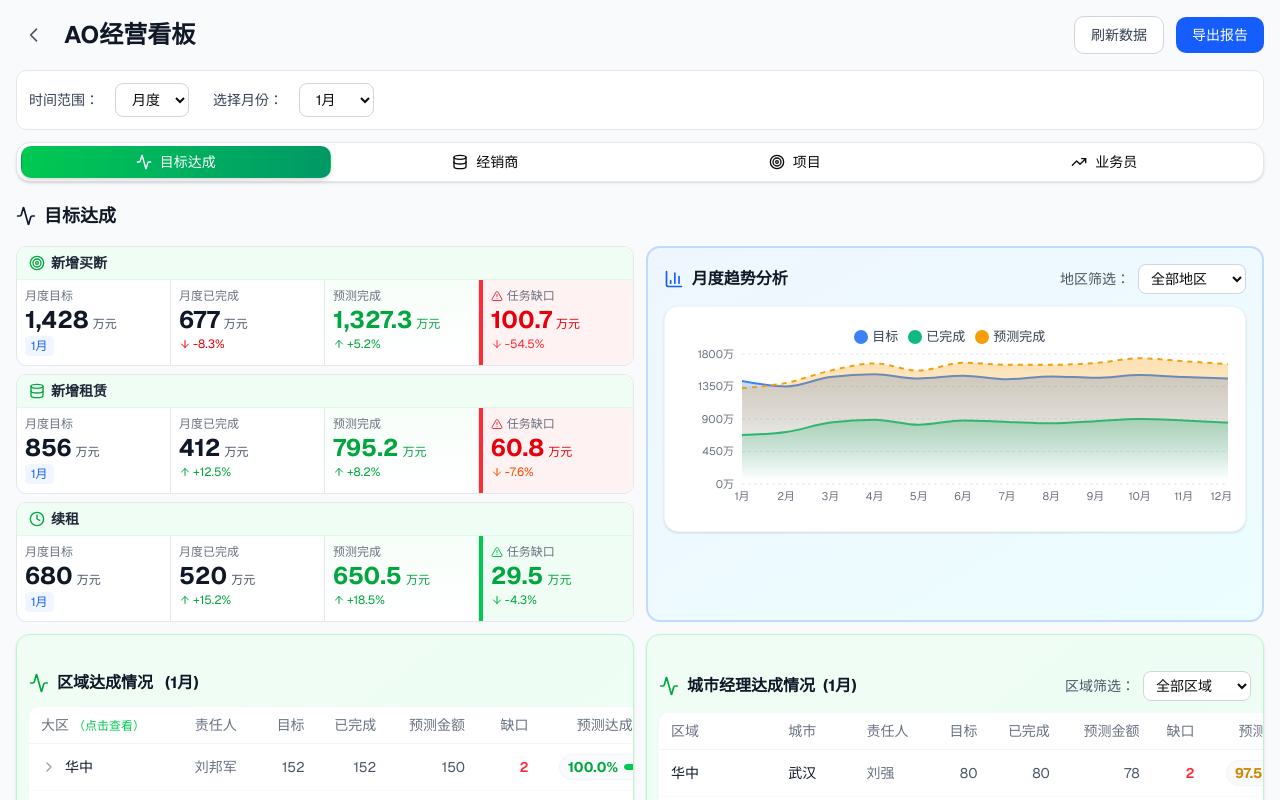
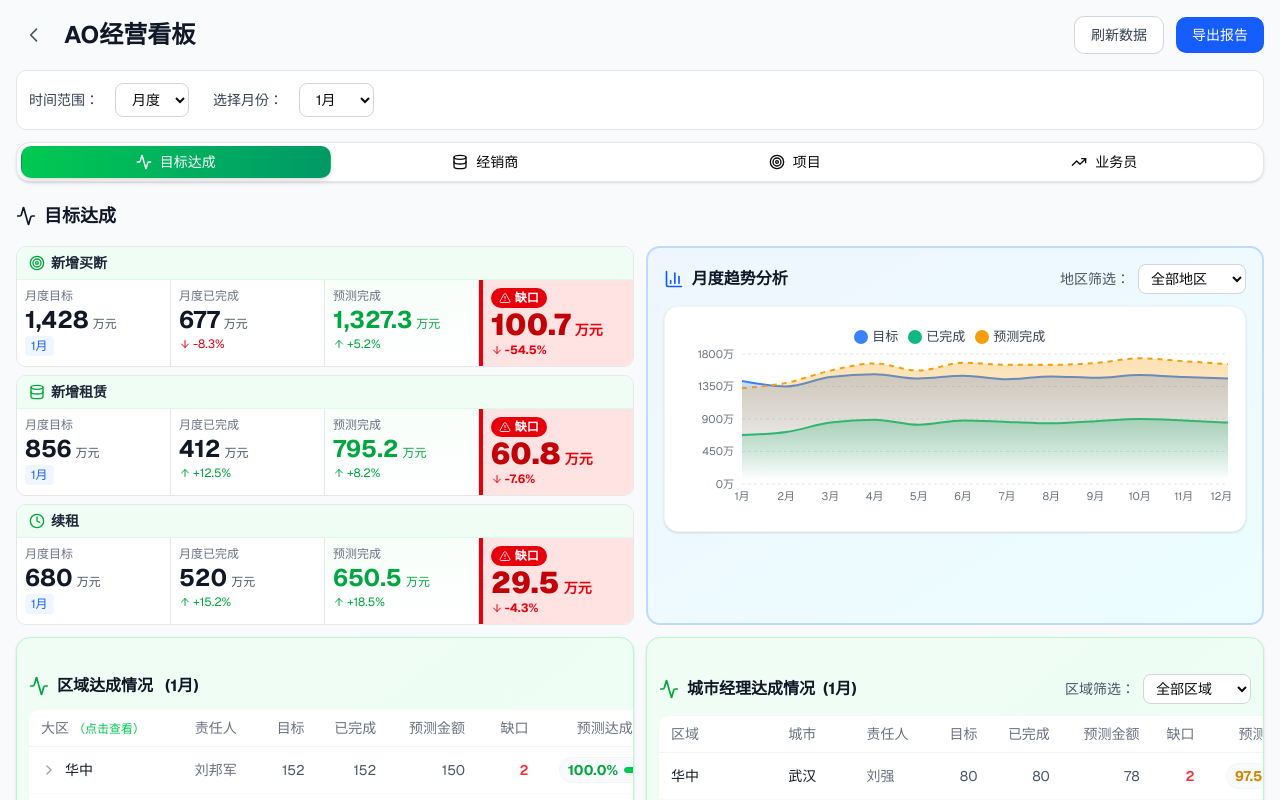
Before and after one commit to navylee1990/coze_jsc, a Next.js app: page /sales in a window 1280 px wide. Shown: the top 800 px of the page. Built offline with nearby package versions, Linux system fonts and the light colour scheme.

Commit message:
feat: 优化目标达成页任务缺口展示，增强视觉醒目度

```diff
--- a/src/app/sales/page.tsx
+++ b/src/app/sales/page.tsx
@@ -829,20 +829,26 @@ export default function SalesDashboard() {
                   </div>
                 </div>
 
-                {/* 任务缺口 */}
-                <div className="px-2 py-2 bg-red-50 border-l-4 border-red-500">
-                  <div className="flex items-center gap-1 text-xs font-medium text-gray-500 mb-1">
-                    <AlertTriangle className="w-3 h-3 text-red-500 flex-shrink-0" />
-                    <span>任务缺口</span>
+                {/* 任务缺口 - 醒目展示 */}
+                <div className={`px-2 py-2 ${currentRangeData.gap > 0 ? 'bg-red-100 border-l-4 border-red-600' : currentRangeData.gap < 0 ? 'bg-green-100 border-l-4 border-green-600' : 'bg-gray-100 border-l-4 border-gray-400'}`}>
+                  <div className="flex items-center justify-between mb-0.5">
+                    <div className={`inline-flex items-center gap-1 px-2 py-0.5 rounded-full text-xs font-bold ${currentRangeData.gap > 0 ? 'bg-red-600 text-white' : currentRangeData.gap < 0 ? 'bg-green-600 text-white' : 'bg-gray-400 text-white'}`}>
+                      <AlertTriangle className={`w-3 h-3 ${currentRangeData.gap > 0 ? 'animate-pulse' : ''}`} />
+                      <span>{currentRangeData.gap > 0 ? '缺口' : currentRangeData.gap < 0 ? '超额' : '持平'}</span>
+                    </div>
                   </div>
                   <div className="flex items-baseline gap-1">
-                    <span className="text-2xl font-bold text-red-600 leading-none">{currentRangeData.gap.toLocaleString()}</span>
-                    <span className="text-xs text-red-600">万元</span>
-                  </div>
-                  <div className="flex items-center gap-0.5 text-xs text-red-500 mt-1">
-                    <ArrowDown className="w-3 h-3" />
-                    <span>-54.5%</span>
-                  </div>
+                    <span className={`text-3xl font-black leading-none ${currentRangeData.gap > 0 ? 'text-red-700' : currentRangeData.gap < 0 ? 'text-green-700' : 'text-gray-700'}`}>
+                      {currentRangeData.gap > 0 ? '' : '+'}{currentRangeData.gap.toLocaleString()}
+                    </span>
+                    <span className={`text-sm font-bold ${currentRangeData.gap > 0 ? 'text-red-600' : currentRangeData.gap < 0 ? 'text-green-600' : 'text-gray-600'}`}>万元</span>
+                  </div>
+                  {currentRangeData.gap !== 0 && (
+                    <div className={`flex items-center gap-0.5 text-xs mt-0.5 ${currentRangeData.gap > 0 ? 'text-red-600' : 'text-green-600'}`}>
+                      {currentRangeData.gap > 0 ? <ArrowDown className="w-3 h-3" /> : <ArrowUp className="w-3 h-3" />}
+                      <span className="font-bold">{currentRangeData.gap > 0 ? '-' : '+'}54.5%</span>
+                    </div>
+                  )}
                 </div>
               </div>
             </div>
@@ -898,20 +904,26 @@ export default function SalesDashboard() {
                   </div>
                 </div>
 
-                {/* 任务缺口 */}
-                <div className="px-2 py-2 bg-red-50 border-l-4 border-red-500">
-                  <div className="flex items-center gap-1 text-xs font-medium text-gray-500 mb-1">
-                    <AlertTriangle className="w-3 h-3 text-red-500 flex-shrink-0" />
-                    <span>任务缺口</span>
+                {/* 任务缺口 - 醒目展示 */}
+                <div className={`px-2 py-2 ${leaseTimeRangeData[timeRange as keyof typeof leaseTimeRangeData].gap > 0 ? 'bg-red-100 border-l-4 border-red-600' : leaseTimeRangeData[timeRange as keyof typeof leaseTimeRangeData].gap < 0 ? 'bg-green-100 border-l-4 border-green-600' : 'bg-gray-100 border-l-4 border-gray-400'}`}>
+                  <div className="flex items-center justify-between mb-0.5">
+                    <div className={`inline-flex items-center gap-1 px-2 py-0.5 rounded-full text-xs font-bold ${leaseTimeRangeData[timeRange as keyof typeof leaseTimeRangeData].gap > 0 ? 'bg-red-600 text-white' : leaseTimeRangeData[timeRange as keyof typeof leaseTimeRangeData].gap < 0 ? 'bg-green-600 text-white' : 'bg-gray-400 text-white'}`}>
+                      <AlertTriangle className={`w-3 h-3 ${leaseTimeRangeData[timeRange as keyof typeof leaseTimeRangeData].gap > 0 ? 'animate-pulse' : ''}`} />
+                      <span>{leaseTimeRangeData[timeRange as keyof typeof leaseTimeRangeData].gap > 0 ? '缺口' : leaseTimeRangeData[timeRange as keyof typeof leaseTimeRangeData].gap < 0 ? '超额' : '持平'}</span>
+                    </div>
                   </div>
                   <div className="flex items-baseline gap-1">
-                    <span className="text-2xl font-bold text-red-600 leading-none">{leaseTimeRangeData[timeRange as keyof typeof leaseTimeRangeData].gap.toLocaleString()}</span>
-                    <span className="text-xs text-red-600">万元</span>
-                  </div>
-                  <div className="flex items-center gap-0.5 text-xs text-orange-600 mt-1">
-                    <ArrowDown className="w-3 h-3" />
-                    <span>-7.6%</span>
-                  </div>
+                    <span className={`text-3xl font-black leading-none ${leaseTimeRangeData[timeRange as keyof typeof leaseTimeRangeData].gap > 0 ? 'text-red-700' : leaseTimeRangeData[timeRange as keyof typeof leaseTimeRangeData].gap < 0 ? 'text-green-700' : 'text-gray-700'}`}>
+                      {leaseTimeRangeData[timeRange as keyof typeof leaseTimeRangeData].gap > 0 ? '' : '+'}{leaseTimeRangeData[timeRange as keyof typeof leaseTimeRangeData].gap.toLocaleString()}
+                    </span>
+                    <span className={`text-sm font-bold ${leaseTimeRangeData[timeRange as keyof typeof leaseTimeRangeData].gap > 0 ? 'text-red-600' : leaseTimeRangeData[timeRange as keyof typeof leaseTimeRangeData].gap < 0 ? 'text-green-600' : 'text-gray-600'}`}>万元</span>
+                  </div>
+                  {leaseTimeRangeData[timeRange as keyof typeof leaseTimeRangeData].gap !== 0 && (
+                    <div className={`flex items-center gap-0.5 text-xs mt-0.5 ${leaseTimeRangeData[timeRange as keyof typeof leaseTimeRangeData].gap > 0 ? 'text-red-600' : 'text-green-600'}`}>
+                      {leaseTimeRangeData[timeRange as keyof typeof leaseTimeRangeData].gap > 0 ? <ArrowDown className="w-3 h-3" /> : <ArrowUp className="w-3 h-3" />}
+                      <span className="font-bold">{leaseTimeRangeData[timeRange as keyof typeof leaseTimeRangeData].gap > 0 ? '-' : '+'}7.6%</span>
+                    </div>
+                  )}
                 </div>
               </div>
             </div>
@@ -967,20 +979,26 @@ export default function SalesDashboard() {
                   </div>
                 </div>
 
-                {/* 任务缺口 */}
-                <div className="px-2 py-2 bg-green-50 border-l-4 border-green-500">
-                  <div className="flex items-center gap-1 text-xs font-medium text-gray-500 mb-1">
-                    <AlertTriangle className="w-3 h-3 text-green-500 flex-shrink-0" />
-                    <span>任务缺口</span>
+                {/* 任务缺口 - 醒目展示 */}
+                <div className={`px-2 py-2 ${renewalTimeRangeData[timeRange as keyof typeof renewalTimeRangeData].gap > 0 ? 'bg-red-100 border-l-4 border-red-600' : renewalTimeRangeData[timeRange as keyof typeof renewalTimeRangeData].gap < 0 ? 'bg-green-100 border-l-4 border-green-600' : 'bg-gray-100 border-l-4 border-gray-400'}`}>
+                  <div className="flex items-center justify-between mb-0.5">
+                    <div className={`inline-flex items-center gap-1 px-2 py-0.5 rounded-full text-xs font-bold ${renewalTimeRangeData[timeRange as keyof typeof renewalTimeRangeData].gap > 0 ? 'bg-red-600 text-white' : renewalTimeRangeData[timeRange as keyof typeof renewalTimeRangeData].gap < 0 ? 'bg-green-600 text-white' : 'bg-gray-400 text-white'}`}>
+                      <AlertTriangle className={`w-3 h-3 ${renewalTimeRangeData[timeRange as keyof typeof renewalTimeRangeData].gap > 0 ? 'animate-pulse' : ''}`} />
+                      <span>{renewalTimeRangeData[timeRange as keyof typeof renewalTimeRangeData].gap > 0 ? '缺口' : renewalTimeRangeData[timeRange as keyof typeof renewalTimeRangeData].gap < 0 ? '超额' : '持平'}</span>
+                    </div>
                   </div>
                   <div className="flex items-baseline gap-1">
-                    <span className="text-2xl font-bold text-green-600 leading-none">{renewalTimeRangeData[timeRange as keyof typeof renewalTimeRangeData].gap.toLocaleString()}</span>
-                    <span className="text-xs text-green-600">万元</span>
-                  </div>
-                  <div className="flex items-center gap-0.5 text-xs text-green-600 mt-1">
-                    <ArrowDown className="w-3 h-3" />
-                    <span>-4.3%</span>
-                  </div>
+                    <span className={`text-3xl font-black leading-none ${renewalTimeRangeData[timeRange as keyof typeof renewalTimeRangeData].gap > 0 ? 'text-red-700' : renewalTimeRangeData[timeRange as keyof typeof renewalTimeRangeData].gap < 0 ? 'text-green-700' : 'text-gray-700'}`}>
+                      {renewalTimeRangeData[timeRange as keyof typeof renewalTimeRangeData].gap > 0 ? '' : '+'}{renewalTimeRangeData[timeRange as keyof typeof renewalTimeRangeData].gap.toLocaleString()}
+                    </span>
+                    <span className={`text-sm font-bold ${renewalTimeRangeData[timeRange as keyof typeof renewalTimeRangeData].gap > 0 ? 'text-red-600' : renewalTimeRangeData[timeRange as keyof typeof renewalTimeRangeData].gap < 0 ? 'text-green-600' : 'text-gray-600'}`}>万元</span>
+                  </div>
+                  {renewalTimeRangeData[timeRange as keyof typeof renewalTimeRangeData].gap !== 0 && (
+                    <div className={`flex items-center gap-0.5 text-xs mt-0.5 ${renewalTimeRangeData[timeRange as keyof typeof renewalTimeRangeData].gap > 0 ? 'text-red-600' : 'text-green-600'}`}>
+                      {renewalTimeRangeData[timeRange as keyof typeof renewalTimeRangeData].gap > 0 ? <ArrowDown className="w-3 h-3" /> : <ArrowUp className="w-3 h-3" />}
+                      <span className="font-bold">{renewalTimeRangeData[timeRange as keyof typeof renewalTimeRangeData].gap > 0 ? '-' : '+'}4.3%</span>
+                    </div>
+                  )}
                 </div>
               </div>
             </div>
```
